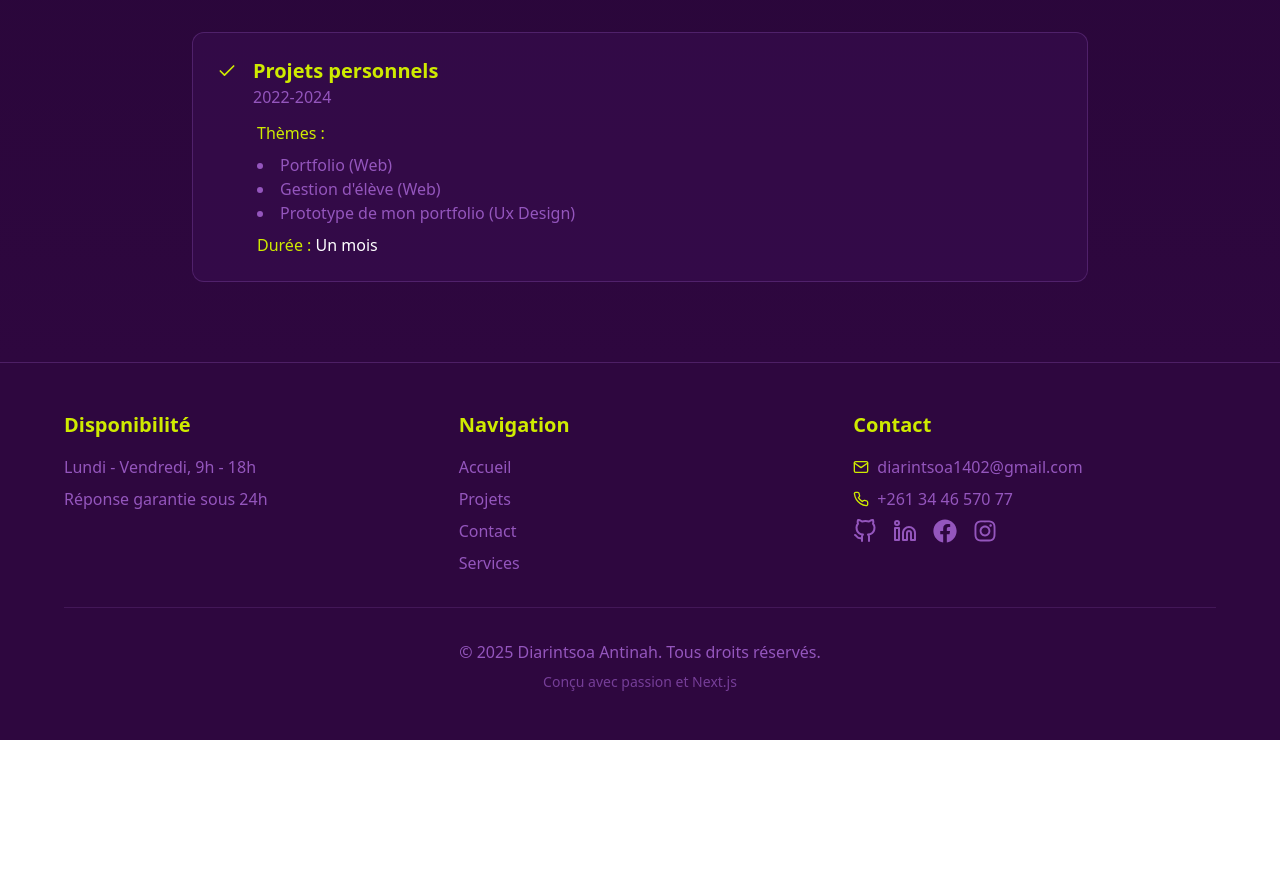
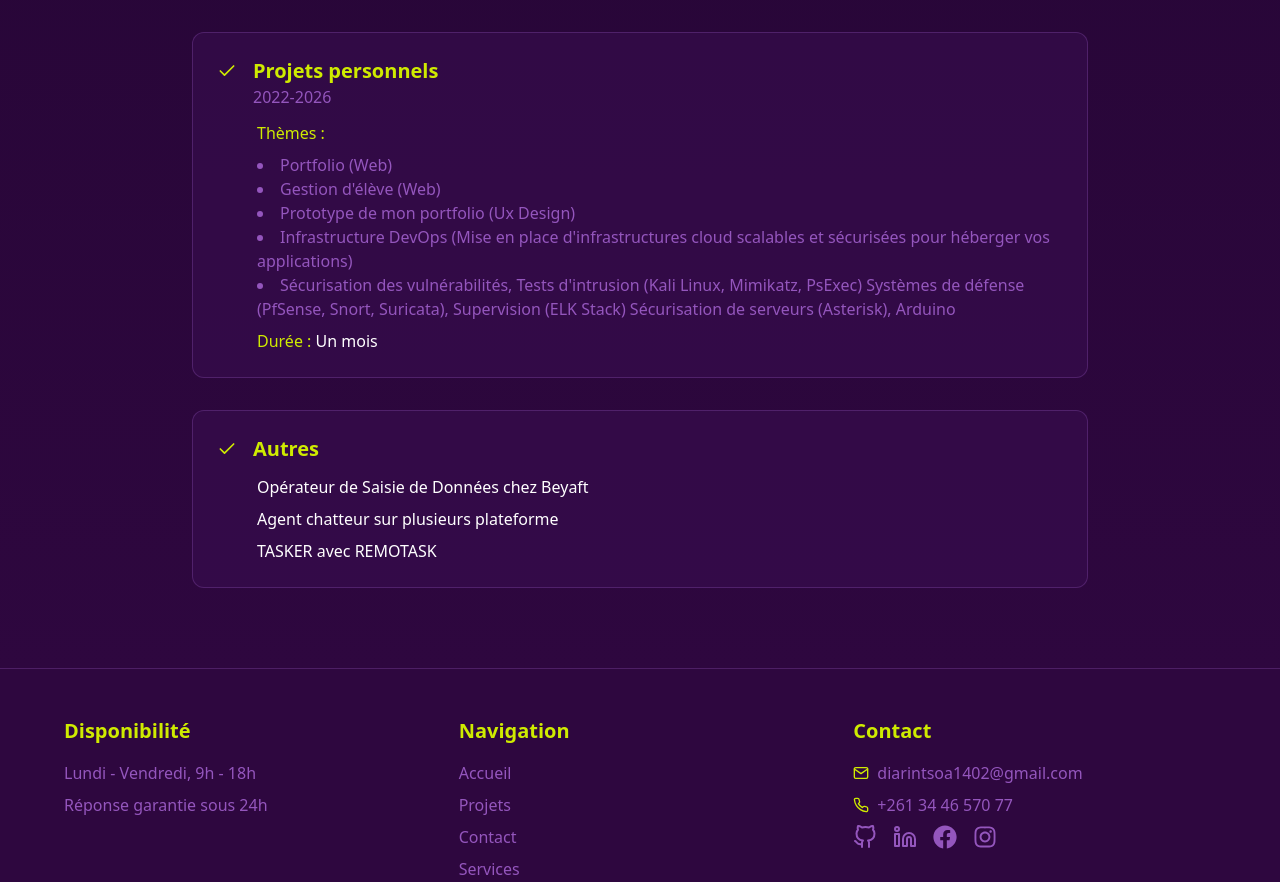
Before and after one commit to Diarintsoa1402/frontend-portfolio, a React (Create React App) app: page /education-experience in a window 1280 px wide. Shown: the part 1756-2638 px from the top of the page. Before the commit the page ends 2496 px from the top, so only its background shows below. Built offline with nearby package versions, Linux system fonts and the light colour scheme.

Commit message:
frontend2

```diff
--- a/src/components/About.jsx
+++ b/src/components/About.jsx
@@ -75,7 +75,7 @@ export default function About() {
               animate={{ opacity: 1 }}
               transition={{ duration: 1 }}
             >
-              {['React', 'Node.js', 'UI/UX', 'Python', 'Postgres', 'Figma', 'Docker', 'VS Code', 'Postman', 'Android Studio', 'Git','Captcaht','visio meeting'].map((skill) => (
+              {['React', 'Node.js', 'UI/UX', 'Python', 'Postgres', 'Figma','CANVA', 'Docker', 'VS Code', 'Postman', 'Android Studio','VirtualBOX', 'Git','CAPCHAT','visio meeting'].map((skill) => (
                 <motion.div
                   key={skill}
                   className="bg-[#3a0f52] border border-[#9456BD]/30 rounded-xl p-4 text-center hover:border-[#CFEB00] transition-colors"
--- a/src/components/EducationExperience.jsx
+++ b/src/components/EducationExperience.jsx
@@ -152,14 +152,14 @@ FEMMES </p>
               <motion.div
                 className="bg-[#3a0f52]/50 border border-[#9456BD]/30 rounded-xl p-6 hover:border-[#CFEB00] transition-colors"
                 whileHover={{ y: -5 }}
-              >
+               >
                 <div className="flex items-start gap-4 mb-3">
                   <div className="text-[#CFEB00] mt-1">
                     <FiCheck className="text-xl" />
                   </div>
                   <div>
                     <h4 className="text-xl font-bold text-[#CFEB00]">Projets personnels</h4>
-                    <p className="text-[#9456BD]">2022-2024</p>
+                    <p className="text-[#9456BD]">2022-2026</p>
                   </div>
                 </div>
                 <div className="pl-10 space-y-2">
@@ -168,8 +168,38 @@ FEMMES </p>
                     <li>Portfolio (Web)</li>
                     <li>Gestion d'élève (Web)</li>
                     <li>Prototype de mon portfolio (Ux Design)</li>
+                    <li>Infrastructure DevOps (Mise en place d'infrastructures cloud scalables et sécurisées pour héberger vos applications)</li>
+                        <li>Sécurisation des vulnérabilités,
+                              Tests d'intrusion (Kali Linux,
+                              Mimikatz, PsExec)
+                              Systèmes de défense (PfSense,
+                              Snort, Suricata), Supervision
+                              (ELK Stack)
+                              Sécurisation de serveurs
+                              (Asterisk), Arduino</li>
                   </ul>
                   <p><span className="text-[#CFEB00]">Durée :</span> Un mois</p>
+                </div>
+              </motion.div>
+
+              {/* Expérience 4 */}
+              <motion.div
+                className="bg-[#3a0f52]/50 border border-[#9456BD]/30 rounded-xl p-6 hover:border-[#CFEB00] transition-colors"
+                whileHover={{ y: -5 }}
+              >
+                <div className="flex items-start gap-4 mb-3">
+                  <div className="text-[#CFEB00] mt-1">
+                    <FiCheck className="text-xl" />
+                  </div>
+                  <div>
+                    <h4 className="text-xl font-bold text-[#CFEB00]">Autres</h4>
+
+                  </div>
+                </div>
+                <div className="pl-10 space-y-2">
+                  <p><span className="text-[#CFEB00]"></span> Opérateur de Saisie de Données  chez Beyaft</p>
+                  <p><span className="text-[#CFEB00]"></span>  Agent chatteur sur plusieurs plateforme </p>
+                  <p><span className="text-[#CFEB00]"></span> TASKER avec REMOTASK </p>
                 </div>
               </motion.div>
             </div>
--- a/src/components/Services.jsx
+++ b/src/components/Services.jsx
@@ -1,5 +1,5 @@
 import { motion } from 'framer-motion';
-import { FiCode, FiLayout, FiSmartphone, FiDatabase, FiPenTool } from 'react-icons/fi';
+import { FiCode, FiLayout, FiSmartphone, FiDatabase, FiPenTool, FiCloud } from 'react-icons/fi';
 
 export default function Services() {
   const services = [
@@ -32,7 +32,13 @@ export default function Services() {
       title: "Conception Graphique",
       description: "Création d'identités visuelles et supports print/web cohérents avec votre image de marque.",
       features: ["Logos & branding", "Maquettes", "Assets digitaux"]
-    }
+    },
+    {
+      icon: <FiCloud className="text-4xl" />,
+      title: "Deploiement & Cloud",
+      description: "Mise en place d'infrastructures cloud scalables et sécurisées pour héberger vos applications.",
+      features: ["AWS/GCP", "CI/CD", "Surveillance & maintenance"]
+    },
   ];
 
   return (
--- a/src/components/Skills.jsx
+++ b/src/components/Skills.jsx
@@ -2,10 +2,10 @@ import { motion } from 'framer-motion';
 
 export default function Skills() {
     const skills = [
-      { name: "Frontend", technologies: ["React", "Next.js", "Tailwind CSS", "JavaScript", "TypeScript"] },
-      { name: "Backend", technologies: ["Node.js", "Express", "Python", "Django", "Postgres"] },
-      { name: "Design", technologies: ["Figma", "Adobe XD", "UI/UX", "Prototyping", "Wireframing"] },
-      { name: "Outils", technologies: ["Git", "Docker", "VS Code", "Postman", "Android Studio"] }
+      { name: "Frontend", technologies: ["React", "Next.js", "vuejs","Tailwind CSS", "JavaScript", "TypeScript,", "HTML", "CSS"] },
+      { name: "Backend", technologies: ["Node.js", "Express", "Python","PHP", "Django", "Postgres","Angular"] },
+      { name: "Design", technologies: ["Figma", "Adobe XD", "UI/UX", "Capcut", "Canva"] },
+      { name: "Outils", technologies: ["Git", "Docker", "VS Code", "Postman", "Android Studio","virtualbox"] }
     ];
 
     return (
@@ -70,7 +70,7 @@ export default function Skills() {
             </h3>
             <div className="space-y-6">
               {[
-                { name: "Développement Web et mobile (React, ReactNative, Node.js)", level: 90 },
+                { name: "Développement Web et mobile ", level: 90 },
                 { name: "UI/UX Design", level: 85 },
                 { name: "Gestion de Projet", level: 75 },
                 { name: "DevOps", level: 65 }
--- a/src/pages/Projects.jsx
+++ b/src/pages/Projects.jsx
@@ -18,6 +18,11 @@ const Projects = () => {
             ? project.tags
             : typeof project.tags === 'string'
             ? project.tags.split(',').map((tag) => tag.trim())
+            : [],
+          image: Array.isArray(project.image)
+            ? project.image
+            : typeof project.image === 'string'
+            ? project.image.split(',').map((img) => img.trim())
             : [],
         }));
         setProjects(formatted);
```
